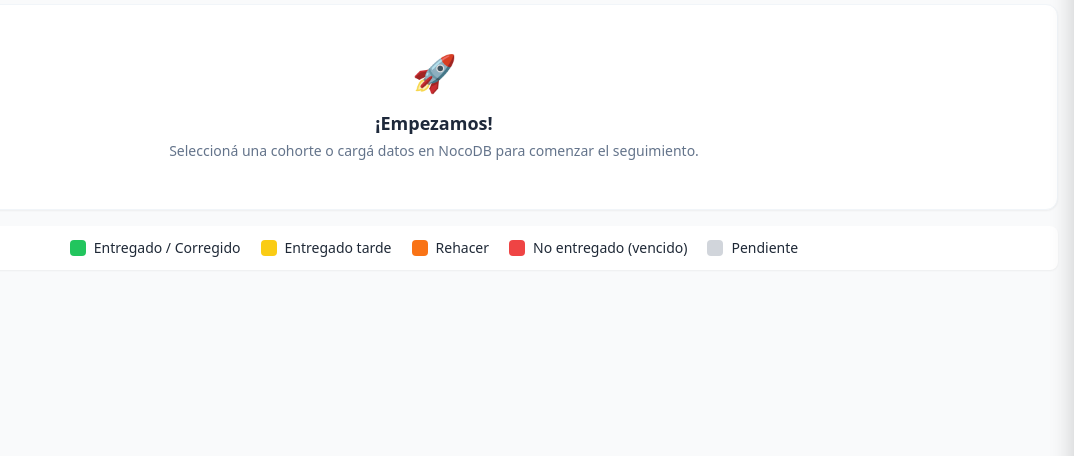
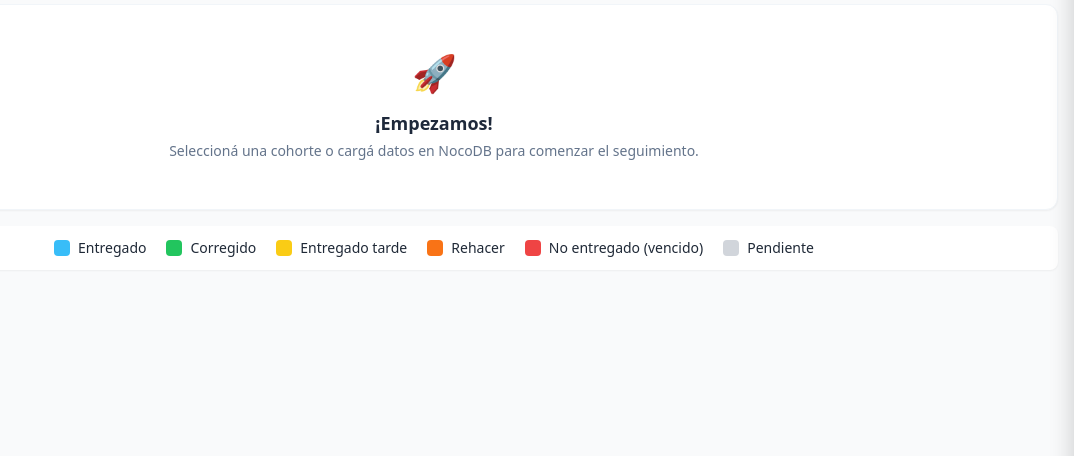
Before and after one commit to mattbarreto/entregastp-dashboard, a Flask app: page / in a window 1280 px wide. Shown: the part 201-657 px from the top of the page, without its empty margins (206-1280 px from the left). Run offline with Flask 3, Linux system fonts and the light colour scheme; some libraries are stand-ins or nearby versions.

Commit message:
UI: Add light blue for 'Entregado', 6 distinct status colors

```diff
--- a/dashboard/app.py
+++ b/dashboard/app.py
@@ -629,7 +629,7 @@ def parse_date(date_str: Optional[str]) -> Optional[datetime]:
 
 def compute_cell(entrega: Optional[Dict], fecha_limite_str: Optional[str], now: datetime) -> Dict:
     fecha_limite = parse_date(fecha_limite_str)
-    COLOR_VERDE, COLOR_AMARILLO, COLOR_NARANJA, COLOR_ROJO, COLOR_GRIS = '#22c55e', '#eab308', '#f97316', '#ef4444', '#d1d5db'
+    COLOR_CELESTE, COLOR_VERDE, COLOR_AMARILLO, COLOR_NARANJA, COLOR_ROJO, COLOR_GRIS = '#38bdf8', '#22c55e', '#eab308', '#f97316', '#ef4444', '#d1d5db'
 
     if not entrega:
         if fecha_limite and fecha_limite < now:
@@ -647,7 +647,7 @@ def compute_cell(entrega: Optional[Dict], fecha_limite_str: Optional[str], now:
     if estado == 'Rehacer': return {'color': COLOR_NARANJA, 'status': 'Rehacer', 'label': '↻', 'tooltip': tooltip}
     if estado == 'Entregado tarde': return {'color': COLOR_AMARILLO, 'status': 'Entregado tarde', 'label': '⚠', 'tooltip': tooltip}
     if esta_tarde: return {'color': COLOR_AMARILLO, 'status': 'Tarde', 'label': '⚠', 'tooltip': tooltip}
-    return {'color': COLOR_VERDE, 'status': 'Entregado', 'label': '✓', 'tooltip': tooltip}
+    return {'color': COLOR_CELESTE, 'status': 'Entregado', 'label': '✓', 'tooltip': tooltip}
 
 
 @app.route('/')
--- a/dashboard/templates/base.html
+++ b/dashboard/templates/base.html
@@ -10,6 +10,7 @@
         /* Solo lo que Tailwind no puede expresar con utilities */
 
         /* Colores de estado dinámicos (asignados desde Jinja2/JS) */
+        .status-celeste  { background-color: #38bdf8; color: white; }
         .status-verde    { background-color: #22c55e; color: white; }
         .status-amarillo { background-color: #eab308; color: #1f2937; }
         .status-naranja  { background-color: #f97316; color: white; }
--- a/dashboard/templates/faq.html
+++ b/dashboard/templates/faq.html
@@ -155,7 +155,8 @@
         {% call faq_item("¿Cómo sé si una entrega fue tarde?") %}
             El sistema compara automáticamente la <strong>Fecha Entrega</strong> (cuando el estudiante envió) con la <strong>Fecha Límite</strong> de la actividad. En el dashboard se muestran:
             <ul class="mt-2 mb-2 pl-5 list-disc">
-                <li>🟢 Verde: Entregado a tiempo / Corregido</li>
+                <li>🔵 Celeste: Entregado (pendiente de corrección)</li>
+                <li>🟢 Verde: Corregido</li>
                 <li>🟡 Amarillo: Entregado tarde</li>
                 <li>🟠 Naranja: Rehacer</li>
                 <li>🔴 Rojo: No entregado (vencido)</li>
--- a/dashboard/templates/index.html
+++ b/dashboard/templates/index.html
@@ -137,7 +137,7 @@
                         {% for activity in activities %}
                         {% set cell = cells.get((student.id, activity.id)) %}
                         {% if cell %}
-                        <td class="status-cell tooltip border-b border-r border-gray-100 text-center cursor-pointer transition-transform w-10 h-10 min-w-[40px] min-h-[40px] status-{{ 'verde' if cell.color == '#22c55e' else 'amarillo' if cell.color == '#eab308' else 'naranja' if cell.color == '#f97316' else 'rojo' if cell.color == '#ef4444' else 'gris' }}"
+                        <td class="status-cell tooltip border-b border-r border-gray-100 text-center cursor-pointer transition-transform w-10 h-10 min-w-[40px] min-h-[40px] status-{{ 'celeste' if cell.color == '#38bdf8' else 'verde' if cell.color == '#22c55e' else 'amarillo' if cell.color == '#eab308' else 'naranja' if cell.color == '#f97316' else 'rojo' if cell.color == '#ef4444' else 'gris' }}"
                             data-tooltip="{{ cell.tooltip }}"
                             {% if cell.url %}onclick="window.open('{{ cell.url }}', '_blank')"{% endif %}>
                             {{ cell.label }}
@@ -172,8 +172,12 @@
 
     <div class="flex gap-5 justify-center mt-4 p-3 bg-white rounded-lg shadow-sm flex-wrap">
         <div class="flex items-center gap-2 text-sm">
+            <div class="w-4 h-4 rounded" style="background-color: #38bdf8;"></div>
+            <span>Entregado</span>
+        </div>
+        <div class="flex items-center gap-2 text-sm">
             <div class="w-4 h-4 rounded bg-green-500"></div>
-            <span>Entregado / Corregido</span>
+            <span>Corregido</span>
         </div>
         <div class="flex items-center gap-2 text-sm">
             <div class="w-4 h-4 rounded bg-yellow-400"></div>
@@ -234,7 +238,7 @@
     const entregasPorEstudiante = {{ entregas_por_estudiante | tojson }};
 
     const ESTADO_COLOR = {
-        'Entregado':       '#22c55e',
+        'Entregado':       '#38bdf8',
         'Corregido':       '#22c55e',
         'Entregado tarde': '#eab308',
         'Rehacer':         '#f97316',
```
Also changed, not shown: README.md.
